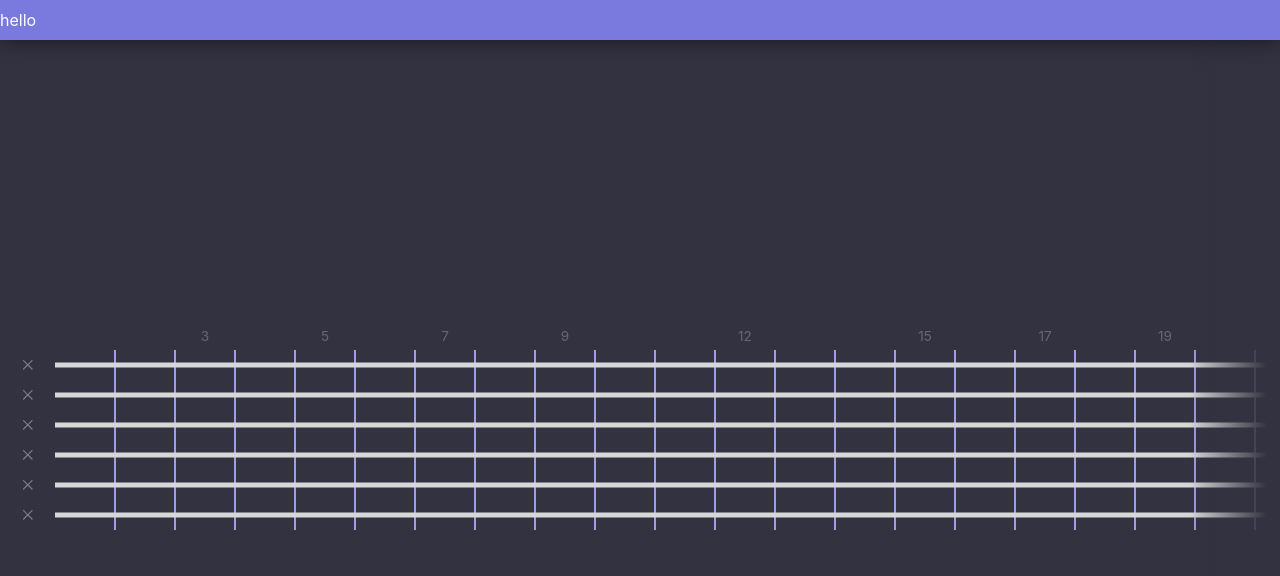
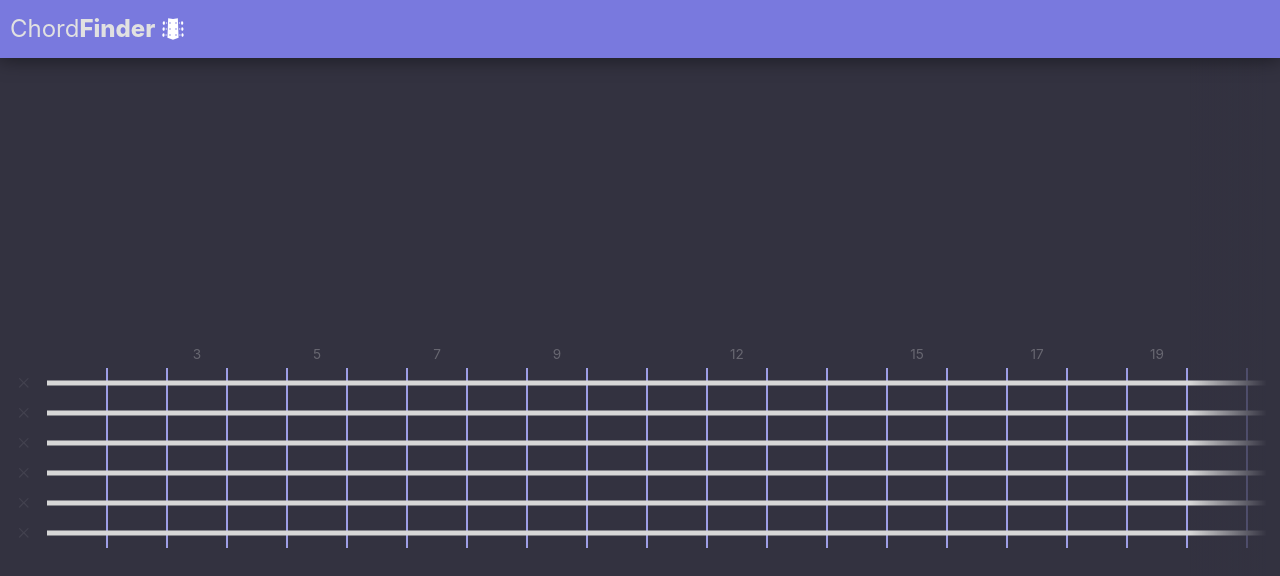
Before and after one commit to tylertierney/chordfinder, a Next.js app: page / in a window 1280 px wide. Shown: the top 576 px of the page. Built offline with nearby package versions, Linux system fonts and the light colour scheme.

Commit message:
Added mute string functionality

```diff
--- a/components/Fretboard/Fretboard.module.css
+++ b/components/Fretboard/Fretboard.module.css
@@ -5,6 +5,10 @@
   overflow-x: scroll;
   position: relative;
   display: flex;
+}
+
+.controllerContainer::-webkit-scrollbar {
+  display: none;
 }
 
 .controllerRightFade {
--- a/components/Layout/Navbar/Navbar.module.css
+++ b/components/Layout/Navbar/Navbar.module.css
@@ -2,7 +2,7 @@
   display: flex;
   justify-content: space-between;
   align-items: center;
-  height: 40px;
+  height: 58px;
   width: 100%;
   background-color: #7979de;
   color: white;
--- a/components/Layout/Navbar/Navbar.tsx
+++ b/components/Layout/Navbar/Navbar.tsx
@@ -1,8 +1,19 @@
-import { Flex } from "@chakra-ui/react";
+import { Flex, Text } from "@chakra-ui/react";
 import styles from "./Navbar.module.css";
+import { GiGuitarHead } from "react-icons/gi";
 
 const Navbar: React.FC = () => {
-  return <nav className={styles.navbar}>hello</nav>;
+  return (
+    <nav className={styles.navbar}>
+      <Flex fontSize="1.5rem" align="center" userSelect="none" padding="0 10px">
+        <Text as="span">Chord</Text>
+        <Text as="span" fontWeight="extrabold">
+          Finder&nbsp;
+        </Text>
+        <GiGuitarHead />
+      </Flex>
+    </nav>
+  );
 };
 
 export default Navbar;
--- a/components/Note/Note.tsx
+++ b/components/Note/Note.tsx
@@ -1,5 +1,6 @@
 import styles from "./Note.module.css";
 import { Flex } from "@chakra-ui/react";
+import { getFretNumber } from "../../helperFunctions";
 
 export interface NoteType {
   name: string;
@@ -13,6 +14,8 @@ interface NoteProps {
   name: string;
   fretboardState: NoteType[][];
   setFretboardState: Function;
+  stringIsMuted: boolean;
+  setStringIsMuted: Function;
 }
 
 const Note: React.FC<NoteProps> = ({
@@ -22,10 +25,13 @@ const Note: React.FC<NoteProps> = ({
   name,
   fretboardState,
   setFretboardState,
+  stringIsMuted,
+  setStringIsMuted,
 }) => {
   const updateSelectedNotes = (active: boolean) => {
     const copyOfState = [...fretboardState];
 
+    if (stringIsMuted) setStringIsMuted(false);
     copyOfState[stringIndex].forEach((note, idx) => {
       note.value = false;
       if (idx === noteIndex) {
@@ -46,56 +52,6 @@ const Note: React.FC<NoteProps> = ({
       );
 
     return name;
-  };
-
-  const fretNumber = () => {
-    let fretNumber = 3;
-    if (stringIndex === 0) {
-      switch (noteIndex) {
-        case 3:
-          return <span>3</span>;
-        case 5:
-          return <span>5</span>;
-        case 7:
-          return <span>7</span>;
-        case 9:
-          return <span>9</span>;
-        case 12:
-          return <span>12</span>;
-        case 15:
-          return <span>15</span>;
-        case 17:
-          return <span>17</span>;
-        default:
-          return null;
-      }
-    }
-    return null;
-  };
-
-  const getFretNumber = (stringIndex: number, noteIndex: number) => {
-    if (stringIndex !== 0) return null;
-
-    switch (noteIndex) {
-      case 3:
-        return 3;
-      case 5:
-        return 5;
-      case 7:
-        return 7;
-      case 9:
-        return 9;
-      case 12:
-        return 12;
-      case 15:
-        return 15;
-      case 17:
-        return 17;
-      case 19:
-        return 19;
-      case 21:
-        return 21;
-    }
   };
 
   return (
--- a/components/String/String.tsx
+++ b/components/String/String.tsx
@@ -3,6 +3,7 @@ import { Flex, Button } from "@chakra-ui/react";
 import { NoteType } from "../Note/Note";
 import styles from "./String.module.css";
 import { CloseIcon } from "@chakra-ui/icons";
+import { useState } from "react";
 
 interface StringProps {
   index: number;
@@ -17,6 +18,8 @@ const String: React.FC<StringProps> = ({
   fretboardState,
   setFretboardState,
 }) => {
+  const [stringIsMuted, setStringIsMuted] = useState(false);
+
   const arr = stringState.map((note, idx) => {
     return (
       <Note
@@ -27,21 +30,32 @@ const String: React.FC<StringProps> = ({
         name={note.name}
         fretboardState={fretboardState}
         setFretboardState={setFretboardState}
+        stringIsMuted={stringIsMuted}
+        setStringIsMuted={setStringIsMuted}
       />
     );
   });
+
+  const muteString = (stringIndex: number) => {
+    let copyOfState = [...fretboardState];
+    copyOfState[stringIndex].forEach((note) => (note.value = false));
+    setFretboardState(copyOfState);
+    setStringIsMuted(!stringIsMuted);
+  };
 
   return (
     <Flex align="center">
       <Button
         variant="ghost"
         height="30px"
-        margin="0 8px"
+        margin="0 4px"
         padding="0"
         className={styles.muteBtn}
-        opacity="0.4"
-        _hover={{ opacity: "1", border: "2px solid white" }}
+        opacity={stringIsMuted ? "1" : "0.08"}
+        _hover={{ opacity: "1", backgroundColor: "rgb(255, 255, 255, 0.05)" }}
         _focus={{ outline: "none" }}
+        onClick={() => muteString(index)}
+        name="Mute string"
       >
         <CloseIcon fontSize="0.6rem" />
       </Button>
--- a/helperFunctions.ts
+++ b/helperFunctions.ts
@@ -138,3 +138,30 @@ export const initialFretboardState = [
     { name: "Db", value: false },
   ],
 ];
+
+export const getFretNumber = (stringIndex: number, noteIndex: number) => {
+  if (stringIndex !== 0) return null;
+
+  switch (noteIndex) {
+    case 3:
+      return 3;
+    case 5:
+      return 5;
+    case 7:
+      return 7;
+    case 9:
+      return 9;
+    case 12:
+      return 12;
+    case 15:
+      return 15;
+    case 17:
+      return 17;
+    case 19:
+      return 19;
+    case 21:
+      return 21;
+    case 23:
+      return 23;
+  }
+};
```
